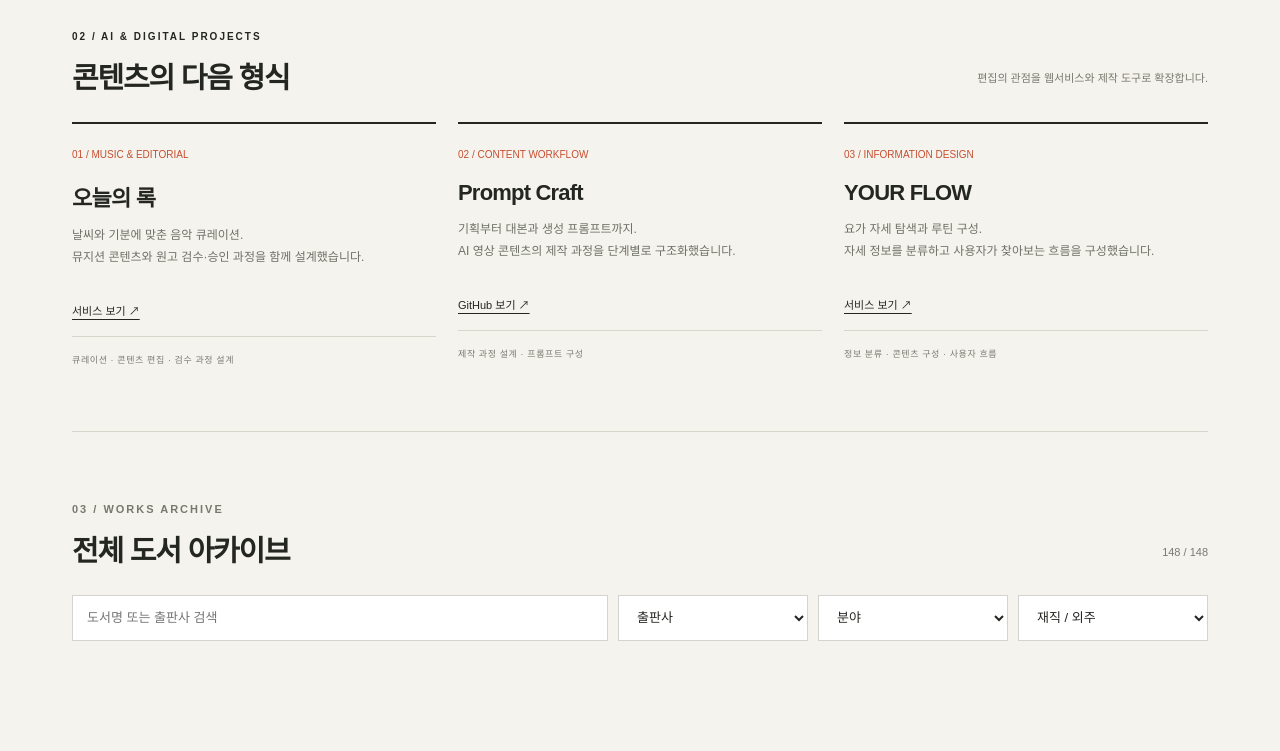
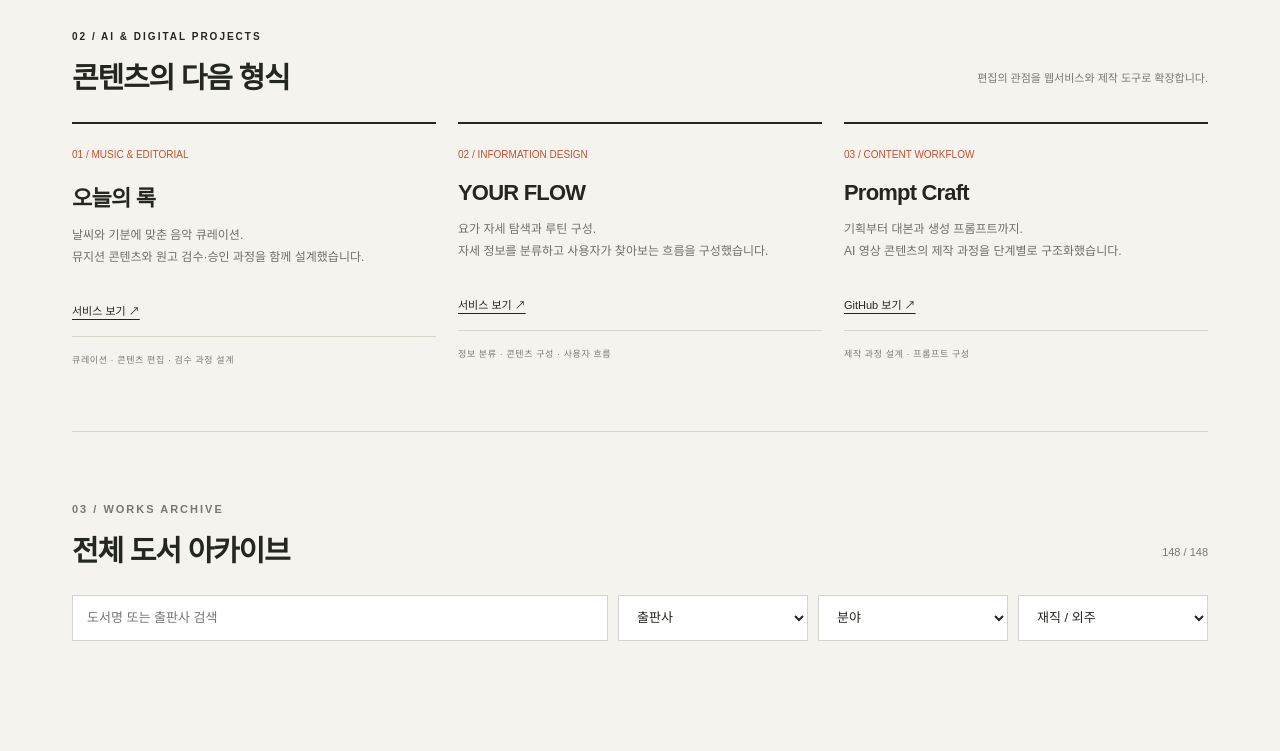
Before and after one commit to schwatara-eng/CMR_book_portfolio, a plain HTML site: page index.html in a window 1280 px wide. Shown: the part 2120-2871 px from the top of the page. Drawn offline with Linux system fonts and the light colour scheme.

Commit message:
AI 프로젝트에서 YOUR FLOW를 두 번째로 배치

```diff
--- a/index.html
+++ b/index.html
@@ -4,7 +4,7 @@
 <section id="books"><div class="section-head"><div><div class="eyebrow">01 / Selected Publishing Works</div><h2>책으로 완성한 일들</h2></div><p>기획의 출발점부터 제작과 출간까지</p></div><article class="feature"><div class="feature-image"><span class="idx">FEATURED PROJECT / 01</span><img src="images/renewal/yongseon-series.jpg" alt="용선생의 시끌벅적 과학교실 시리즈 도서"></div><div class="feature-copy"><div class="tag">아동 과학 학습 · 사회평론</div><h3>용선생의<br>시끌벅적 과학교실</h3><div class="fact"><span><b>담당</b>1–22권</span><span><b>기간</b>2019–2021</span></div><p>쌓여 있던 원고를 출간 가능한 시리즈로.<br>샘플 원고와 편집 포맷을 다듬고, 디자인·삽화 작업진과 제작 과정을 구축해 첫해 말 10권 출간을 주도했습니다.</p><div class="roles">기획 / 원고 검토·편집 / 교정·교열<br>저자·디자인 담당자 소통 / 제작 진행</div><details><summary>편집 과정 자세히 보기</summary><p>전공 집필자와 교차 교정을 진행하며 과학적 정확성과 초등 독자의 이해 수준을 조율했습니다. 샘플 원고를 통해 내용과 형식의 기준을 정립하고 후속 권의 편집·제작에 적용했습니다.</p></details><button class="feature-button" data-feature-book="56">대표 도서 정보 보기 ↗</button></div></article>
 <div class="grid"><article class="project"><div class="image"><img src="images/renewal/philosophy-series.jpg" alt="철학자가 들려주는 철학 이야기 시리즈"></div><h3>철학자가 들려주는<br>철학 이야기</h3><p>아동 인문교양 · 24종<br>기획 / 원고 검토 / 저자 소통</p><button data-feature-book="1">대표 도서 정보 ↗</button></article><article class="project"><div class="image"><img src="images/renewal/conan-series.jpg" alt="세계사 탐정 코난 시리즈"></div><h3>세계사 탐정 코난</h3><p>아동 역사 학습만화 · 1–12권<br>원고 검토·편집 / 교정·교열 / 디자인 소통</p><button data-feature-book="89">대표 도서 정보 ↗</button></article><article class="project"><div class="image"><img class="book" src="images/renewal/zentendo-1.jpg" alt="전천당 행운의 갈림길 표지"></div><h3>전천당 : 행운의 갈림길</h3><p>아동 문학 · 1–3권<br>원고 검토·편집 / 교정·교열</p><button data-feature-book="107">대표 도서 정보 ↗</button></article><article class="project"><div class="image duo"><img src="images/renewal/miogi.jpg" alt="미오기전"><img src="images/renewal/study.jpg" alt="공부가 좋아서"></div><h3>미오기傳 · 공부가 좋아서</h3><p>성인 에세이<br>기획 / 원고 검토·편집 / 교정·교열</p><button data-feature-book="74">미오기傳 도서 정보 ↗</button><button data-feature-book="79">공부가 좋아서 도서 정보 ↗</button></article></div></section>
 <section class="approach"><div><div class="eyebrow">Editorial Approach</div><h2>원고의 중심을 지키고,<br>독자의 쪽으로.</h2></div><div class="principles"><div><b>01</b><h3>독자의 눈높이</h3><p>어려운 지식도 독자가 이해할 수 있도록 내용의 순서와 표현을 다듬습니다.</p></div><div><b>02</b><h3>정확한 내용</h3><p>집필자와 검토를 거듭하며 지식의 정확성과 읽기 쉬운 설명을 함께 살핍니다.</p></div><div><b>03</b><h3>함께 만드는 과정</h3><p>저자와 디자인 담당자 사이에서 편집 방향을 공유하고 제작을 이어갑니다.</p></div></div></section>
-<section id="ai"><div class="section-head"><div><div class="eyebrow">02 / AI & Digital Projects</div><h2>콘텐츠의 다음 형식</h2></div><p>편집의 관점을 웹서비스와 제작 도구로 확장합니다.</p></div><div class="ai-grid"><article class="ai-card"><span class="number">01 / MUSIC & EDITORIAL</span><h3>오늘의 록</h3><p>날씨와 기분에 맞춘 음악 큐레이션.<br>뮤지션 콘텐츠와 원고 검수·승인 과정을 함께 설계했습니다.</p><a href="https://todays-rock-app.vercel.app/" target="_blank" rel="noopener noreferrer">서비스 보기 ↗</a><div class="key">큐레이션 · 콘텐츠 편집 · 검수 과정 설계</div></article><article class="ai-card"><span class="number">02 / CONTENT WORKFLOW</span><h3>Prompt Craft</h3><p>기획부터 대본과 생성 프롬프트까지.<br>AI 영상 콘텐츠의 제작 과정을 단계별로 구조화했습니다.</p><a href="https://github.com/schwatara-eng/prompt_craft_app" target="_blank" rel="noopener noreferrer">GitHub 보기 ↗</a><div class="key">제작 과정 설계 · 프롬프트 구성</div></article><article class="ai-card"><span class="number">03 / INFORMATION DESIGN</span><h3>YOUR FLOW</h3><p>요가 자세 탐색과 루틴 구성.<br>자세 정보를 분류하고 사용자가 찾아보는 흐름을 구성했습니다.</p><a href="https://yoga-flow-app-sepia.vercel.app/index.html" target="_blank" rel="noopener noreferrer">서비스 보기 ↗</a><div class="key">정보 분류 · 콘텐츠 구성 · 사용자 흐름</div></article></div></section>
+<section id="ai"><div class="section-head"><div><div class="eyebrow">02 / AI & Digital Projects</div><h2>콘텐츠의 다음 형식</h2></div><p>편집의 관점을 웹서비스와 제작 도구로 확장합니다.</p></div><div class="ai-grid"><article class="ai-card"><span class="number">01 / MUSIC & EDITORIAL</span><h3>오늘의 록</h3><p>날씨와 기분에 맞춘 음악 큐레이션.<br>뮤지션 콘텐츠와 원고 검수·승인 과정을 함께 설계했습니다.</p><a href="https://todays-rock-app.vercel.app/" target="_blank" rel="noopener noreferrer">서비스 보기 ↗</a><div class="key">큐레이션 · 콘텐츠 편집 · 검수 과정 설계</div></article><article class="ai-card"><span class="number">02 / INFORMATION DESIGN</span><h3>YOUR FLOW</h3><p>요가 자세 탐색과 루틴 구성.<br>자세 정보를 분류하고 사용자가 찾아보는 흐름을 구성했습니다.</p><a href="https://yoga-flow-app-sepia.vercel.app/index.html" target="_blank" rel="noopener noreferrer">서비스 보기 ↗</a><div class="key">정보 분류 · 콘텐츠 구성 · 사용자 흐름</div></article><article class="ai-card"><span class="number">03 / CONTENT WORKFLOW</span><h3>Prompt Craft</h3><p>기획부터 대본과 생성 프롬프트까지.<br>AI 영상 콘텐츠의 제작 과정을 단계별로 구조화했습니다.</p><a href="https://github.com/schwatara-eng/prompt_craft_app" target="_blank" rel="noopener noreferrer">GitHub 보기 ↗</a><div class="key">제작 과정 설계 · 프롬프트 구성</div></article></div></section>
     <section id="archive" class="archive" aria-labelledby="archiveTitle">
       <div class="section-head">
         <div><p class="eyebrow">03 / WORKS ARCHIVE</p><h2 id="archiveTitle">전체 도서 아카이브</h2></div>
```
